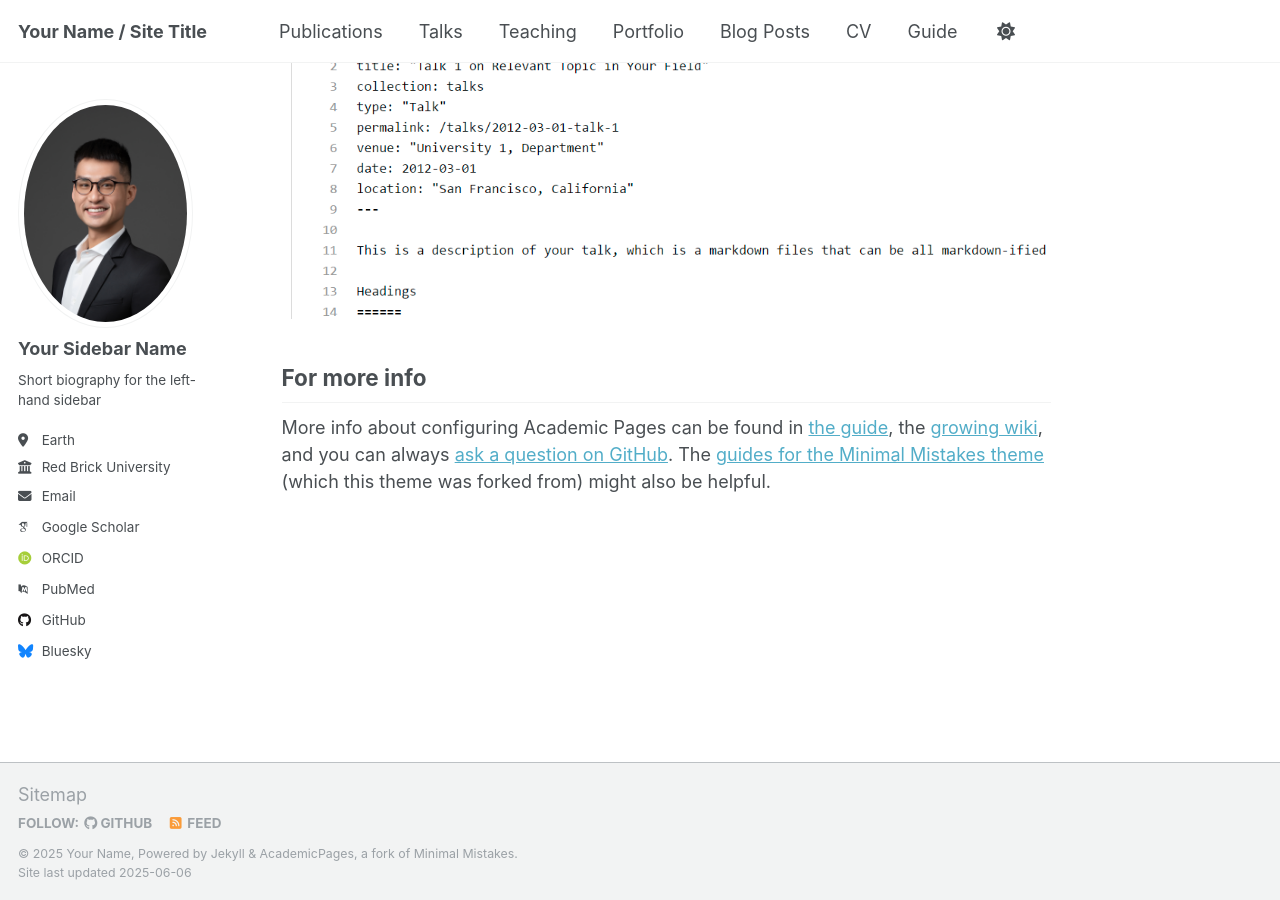
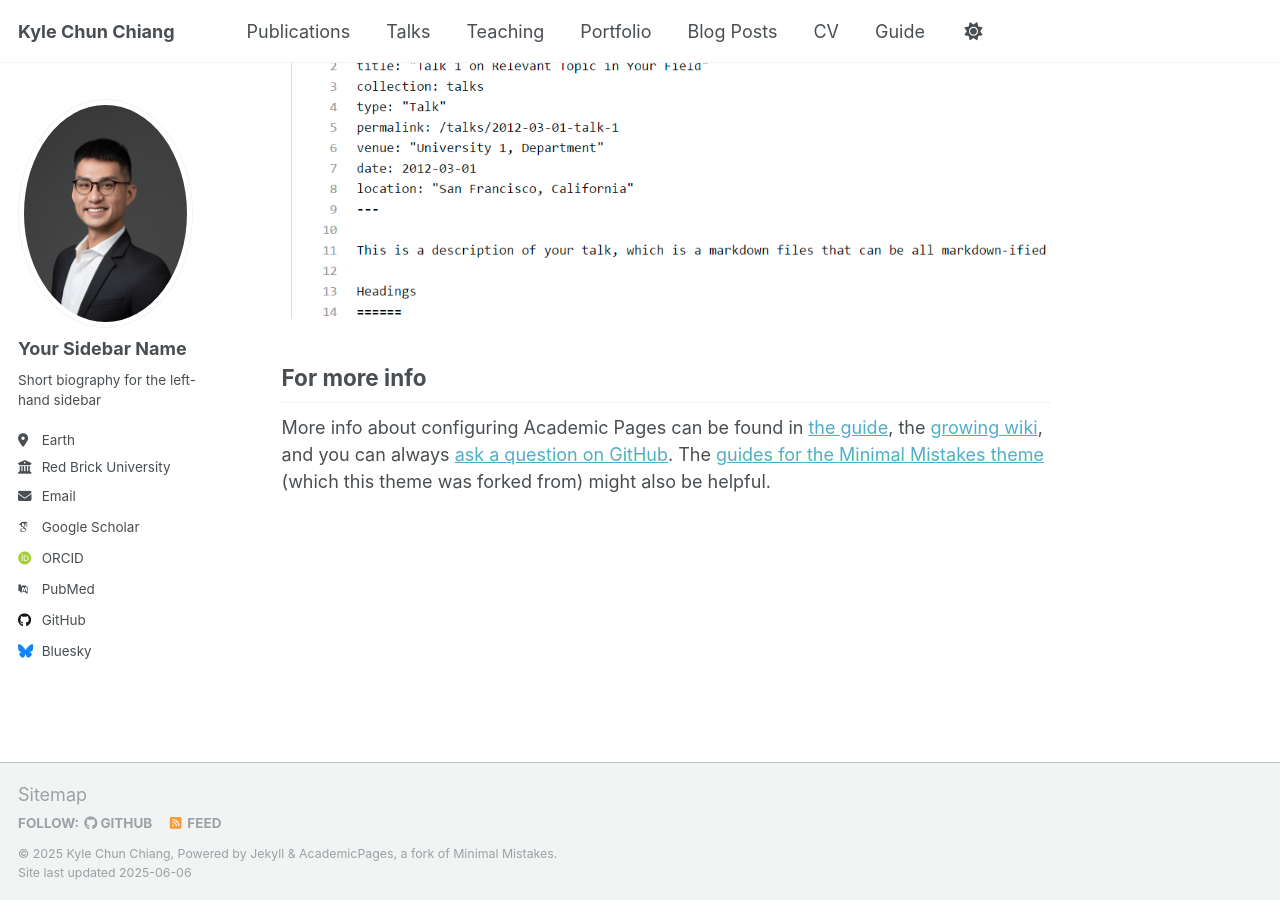
Before and after one commit to chiangkylechun/chiangkylechun.github.io, a Jekyll site: the page built from _pages/about.md, in a window 1280 px wide and 900 px high, scrolled down 2636 px. Built offline with Jekyll 4.4.1, drawn with Linux system fonts in a browser that asks for light colours; some web fonts are replaced.

Commit message:
add my info to config file

```diff
--- a/_config.yml
+++ b/_config.yml
@@ -9,13 +9,13 @@
 # Basic Site Settings
 locale                   : "en-US"
 site_theme               : "default"
-title                    : "Your Name / Site Title"
+title                    : "Kyle Chun Chiang"
 title_separator          : "-"
-name                     : &name "Your Name"
+name                     : &name "Kyle Chun Chiang"
 description              : &description "personal description"
 URL                      : "https://chiangkylechun.github.io" # the base hostname & protocol for your site e.g. "https://[your GitHub username].github.io" or if you already have some other page hosted on Github then use "https://[your GitHub username].github.io/[Your Repo Name]"
 baseurl                  : "" # the subpath of your site, e.g. "/blog"
-repository               : "chiangkylechun/kylechunchiang.github.io"
+repository               : "chiangkylechun/chiangkylechun.github.io"
 
 # Site Author - The following control what appear as part of the author content on the side bar.
 #               If a field is blank the icon and link will not appear, otherwise it will be shown.
```
